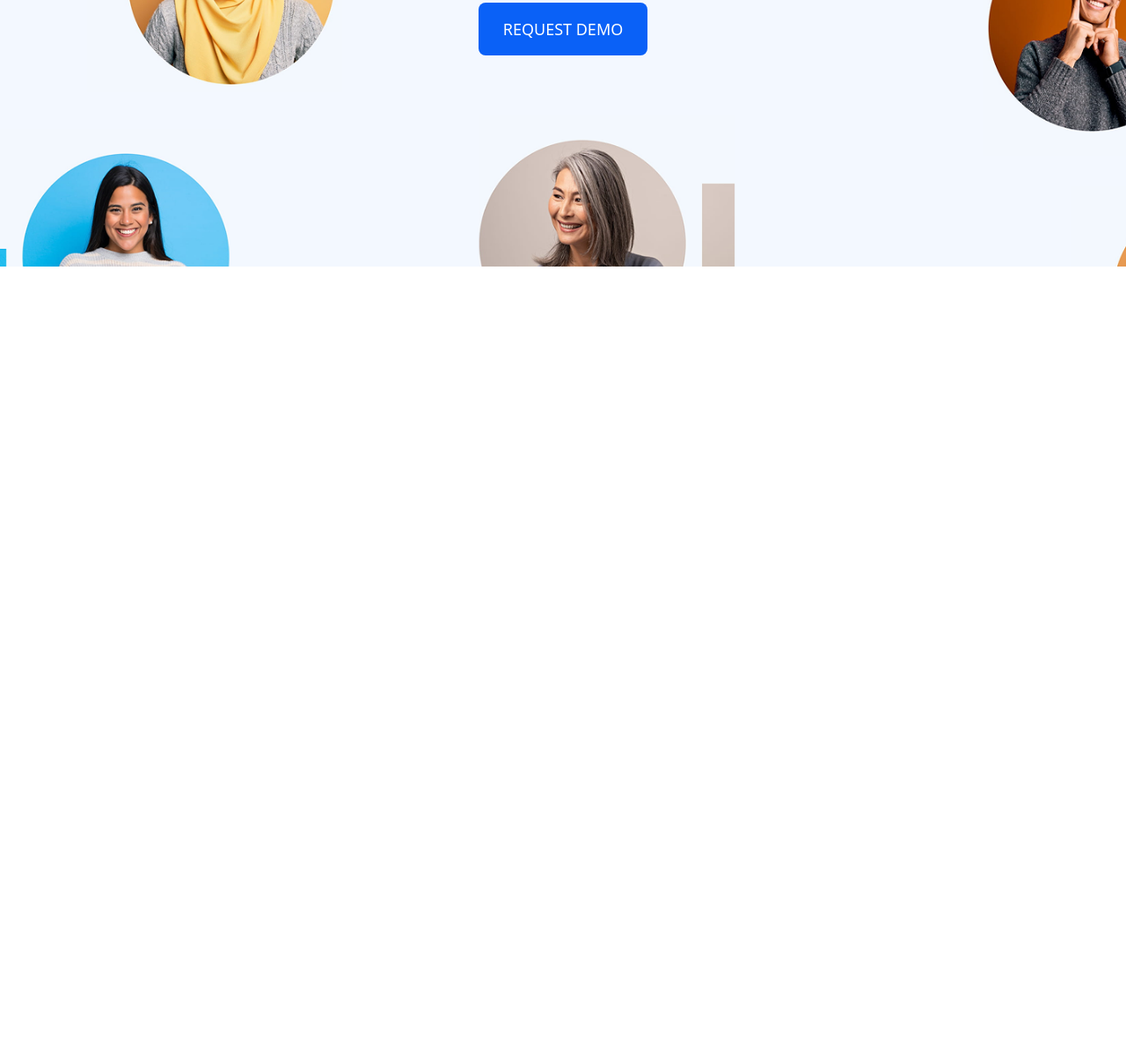
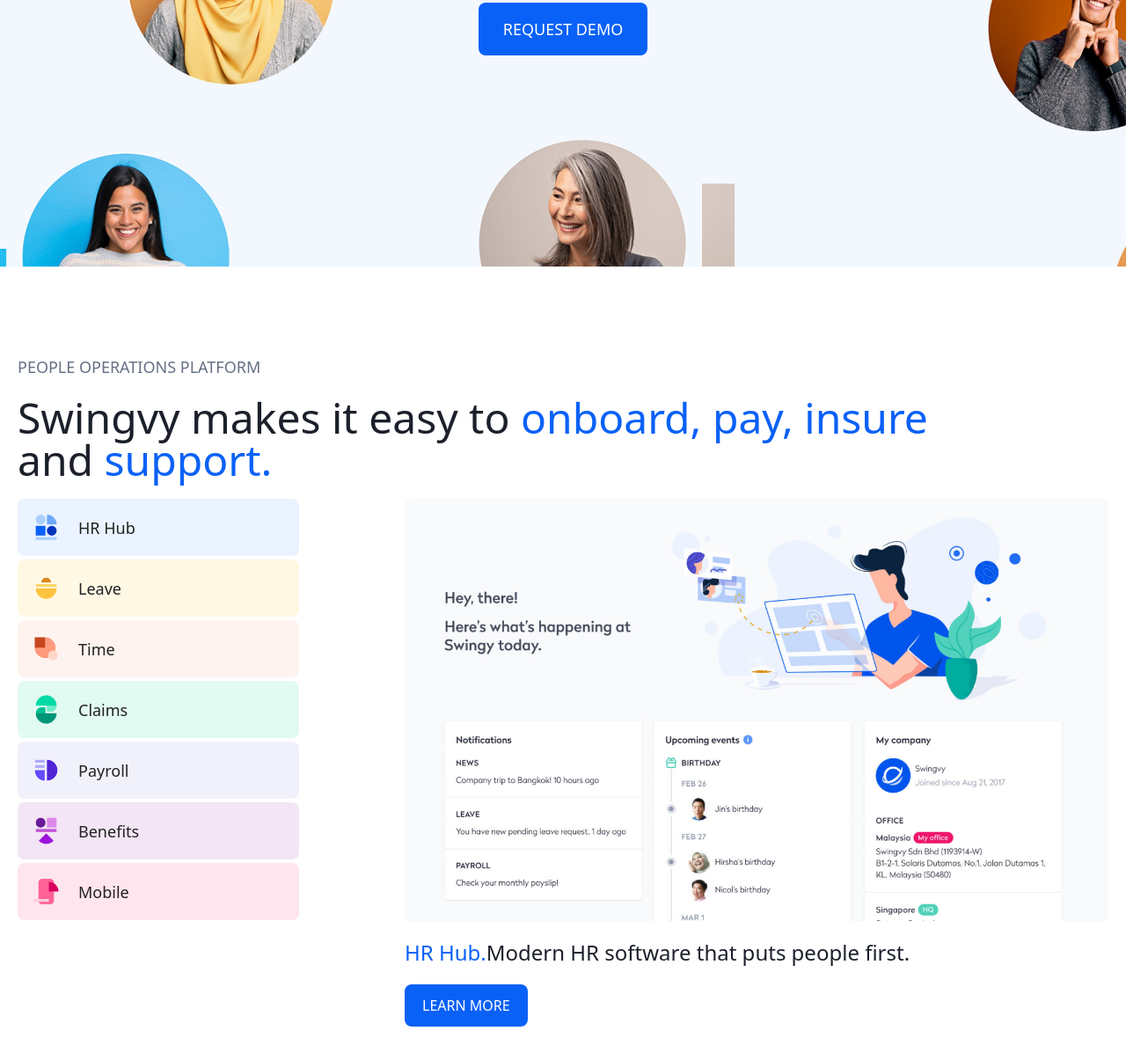
Before and after one commit to AzizovM-doder/git_home_4, a website: page index.html in a window 1280 px wide. Shown: the part 521-1726 px from the top of the page at 88% size. Before the commit the page ends 824 px from the top, so only its background shows below. Drawn offline with nearby package versions, Linux system fonts and the light colour scheme; files that its build step writes are made by us from their sources.

Commit message:
main sec1 added

```diff
--- a/index.html
+++ b/index.html
@@ -3,8 +3,9 @@
 <head>
     <meta charset="UTF-8">
     <meta name="viewport" content="width=device-width, initial-scale=1.0">
-    <title>Document</title>
+    <title>HR Hub.</title>
     <link rel="stylesheet" href="src/output.css">
+    <link rel="shortcut icon" href="./assets/image.png" type="image/x-icon">
 </head>
 <body>
     <header>
@@ -39,5 +40,48 @@
         </section>
         </section>
     </header>
+    <main class="py-20">
+        <section class="max-w-7xl m-auto p-5">
+            <p class="uppercase text-lg text-[#657085]">people operations platform</p>
+            <h1 class="text-5xl py-5 text-[#1C202B]">Swingvy makes it easy to <span class="text-[#0A61F7]">onboard, pay, insure <br></span>and <span class="text-[#0A61F7]">support.</span></h1>
+            <div class="flex justify-between items-start">
+                <aside class="flex flex-col gap-1">
+                    <article class="flex gap-5 w-[320px] p-4 rounded-lg items-center bg-[#EAF3FF] hover:border-b-[#0A61F7] border-[#EAF3FF]  hover:border-[3px]">
+                        <img width="33" src="assets/image copy.png" alt="icon">
+                        <p class="text-lg text-[#222222]">HR Hub</p>
+                    </article>
+                    <article class="flex gap-5 w-[320px] p-4 rounded-lg items-center bg-[#FFF8E4] hover:border-b-[#ffdb79] border-[##FFF8E4]  hover:border-[3px]">
+                        <img width="33" src="assets/image copy 2.png" alt="icon">
+                        <p class="text-lg text-[#222222]">Leave</p>
+                    </article>
+                    <article class="flex gap-5 w-[320px] p-4 rounded-lg items-center bg-[#FFF3EF] hover:border-b-[#ffaa8d] border-[#FFF3EF]  hover:border-[3px]">
+                        <img width="33" src="assets/image copy 3.png" alt="icon">
+                        <p class="text-lg text-[#222222]">Time</p>
+                    </article>
+                    <article class="flex gap-5 w-[320px] p-4 rounded-lg items-center bg-[#E2FBF2] hover:border-b-[#91ffd7] border-[#E2FBF2]  hover:border-[3px]">
+                        <img width="33" src="assets/image copy 4.png" alt="icon">
+                        <p class="text-lg text-[#222222]">Claims</p>
+                    </article>
+                    <article class="flex gap-5 w-[320px] p-4 rounded-lg items-center bg-[#F1F1FC] hover:border-b-[#9696ff] border-[#F1F1FC]  hover:border-[3px]">
+                        <img width="33" src="assets/image copy 5.png" alt="icon">
+                        <p class="text-lg text-[#222222]">Payroll</p>
+                    </article>
+                    <article class="flex gap-5 w-[320px] p-4 rounded-lg items-center bg-[#F3E5F5] hover:border-b-[#ed7aff] border-[#F3E5F5]  hover:border-[3px]">
+                        <img width="33" src="assets/image copy 6.png" alt="icon">
+                        <p class="text-lg text-[#222222]">Benefits</p>
+                    </article>
+                    <article class="flex gap-5 w-[320px] p-4 rounded-lg items-center bg-[#FFE5ED] hover:border-b-[#ff79a1] border-[#FFE5ED]  hover:border-[3px]">
+                        <img width="33" src="assets/image copy 7.png" alt="icon">
+                        <p class="text-lg text-[#222222]">Mobile</p>
+                    </article>
+                </aside>
+                <aside class="flex flex-col gap-5 items-start">
+                    <img width="800" src="assets/image copy 8.png" alt="table">
+                    <h3 class="text-2xl text-[#1C202B]"><span class="text-[#0A61F7]">HR Hub.</span>Modern HR software that puts people first.</h3>
+                    <button class="py-3 px-5 bg-[#0A61F7] text-white rounded-lg">LEARN MORE</button>
+                </aside>
+            </div>
+        </section>
+    </main>
 </body>
 </html>
```
Also changed, not shown: assets/image copy 2.png (added), assets/image copy 3.png (added), assets/image copy 4.png (added), assets/image copy 5.png (added), assets/image copy 6.png (added), assets/image copy 7.png (added), assets/image copy 8.png (added), assets/image copy.png (added).
